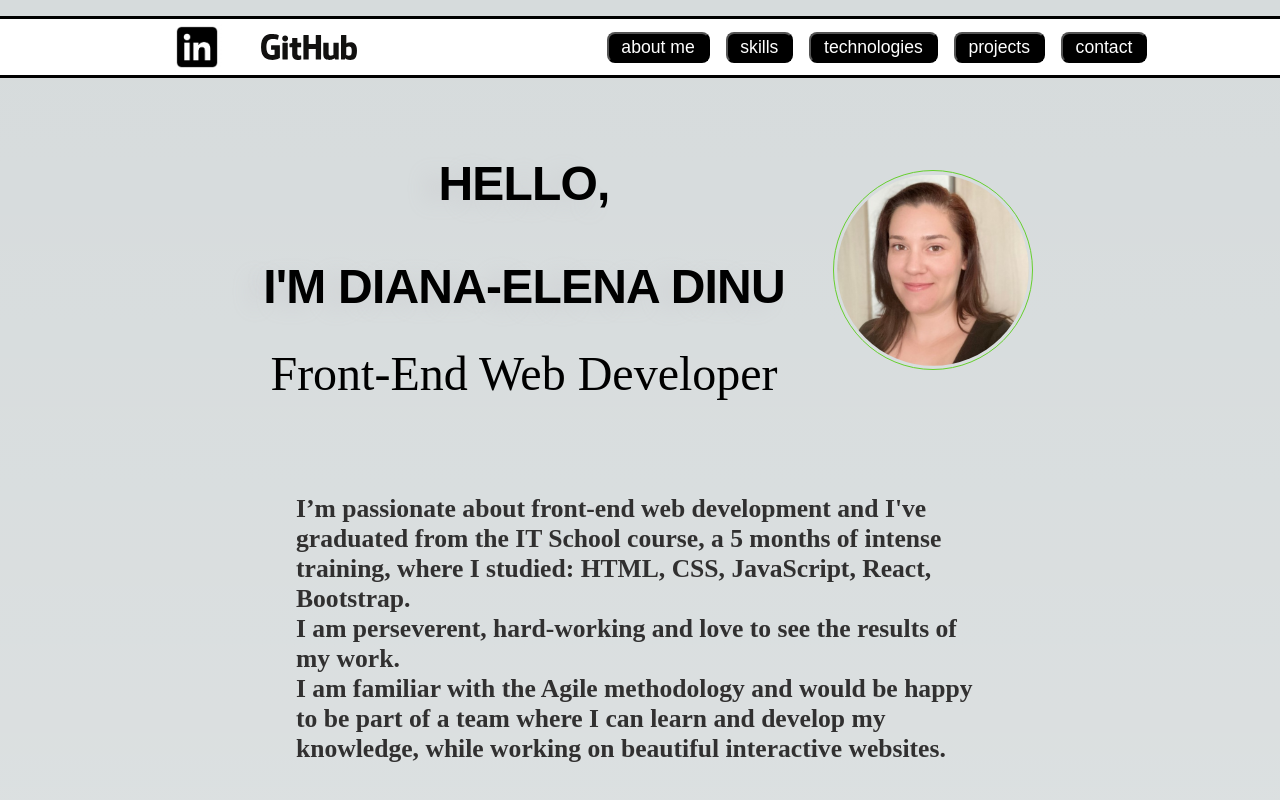
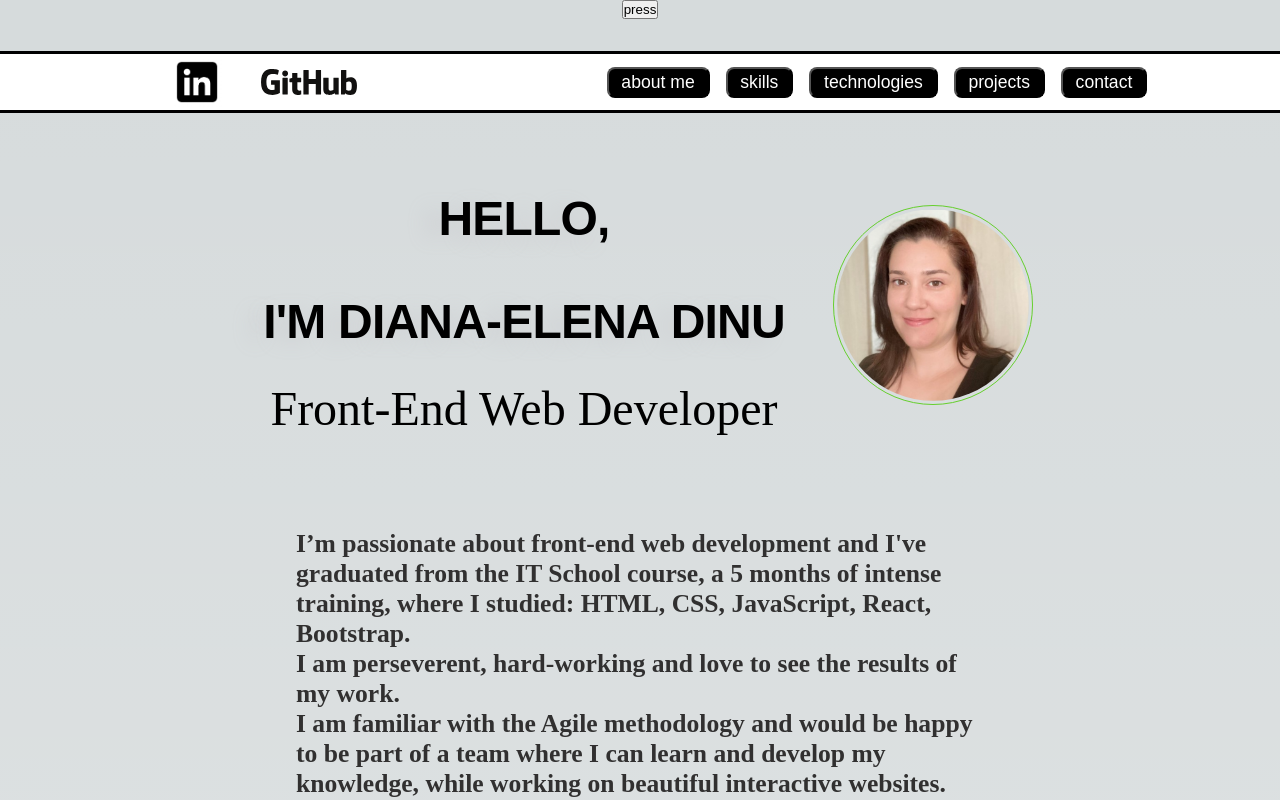
Before and after one commit to Diana-Elen/portofolio, a Next.js app in the folder my-portofolio/: page / in a window 1280 px wide. Shown: the top 800 px of the page. Built offline with nearby package versions, Linux system fonts and the light colour scheme; a web font is replaced by a local one.

Commit message:
add button

```diff
--- a/my-portofolio/components/Education.js
+++ b/my-portofolio/components/Education.js
@@ -1,8 +1,9 @@
+import { forwardRef } from "react"
 import styles from "../style/Education.module.css"
 
-export default function Education() {
+function Education({texteduc}, ref) {
     return <>
-    <div className={styles.education_container}>
+    <div className={styles.education_container} ref={ref}>{texteduc}
         <div className={styles.education_title}>education</div>
         <div className={styles.education_item}>
             <p className={styles.education_unit}>IT School - certification</p>
@@ -24,3 +25,5 @@ export default function Education() {
     </div>
     </>
 }
+
+export default forwardRef(Education);
--- a/my-portofolio/pages/index.js
+++ b/my-portofolio/pages/index.js
@@ -12,9 +12,18 @@ import Education from '@/components/Education'
 import Certificates from '@/components/Certificates'
 import Form from '@/components/Form'
 import Navbar2 from '@/components/Navbar2'
+import { useRef } from 'react'
 
 
 export default function Home() {
+  const refEducation = useRef(null);
+  function handleScrollEducation() {
+    refEducation.current?.scrollIntoView({
+      behavior: 'smooth',
+      block: 'nearest',
+      inline: 'center'
+    });
+  }
   return (
     <>
       <Head>
@@ -25,13 +34,14 @@ export default function Home() {
       </Head>
       <div className={styles.background}>
         <div className={styles.page_header}>
+          <button onClick={handleScrollEducation}>press</button>
           <Navbar />
           <JobTitle />
           <About />
         </div>
         <div className={styles.skills_education}>
           <Skills />
-          <Education />
+          <Education ref={refEducation} />
           <Experience />
           <Technologies />
           <Certificates />
```
